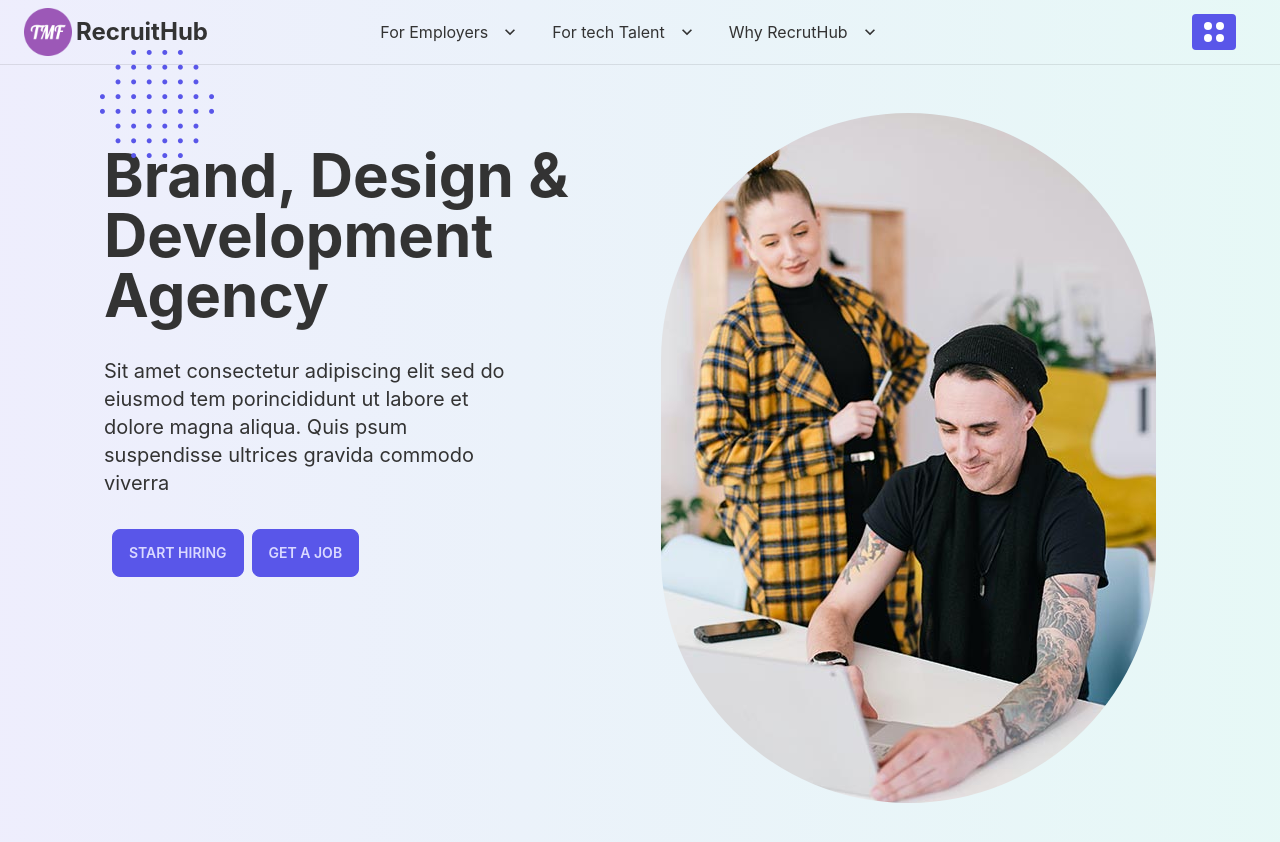
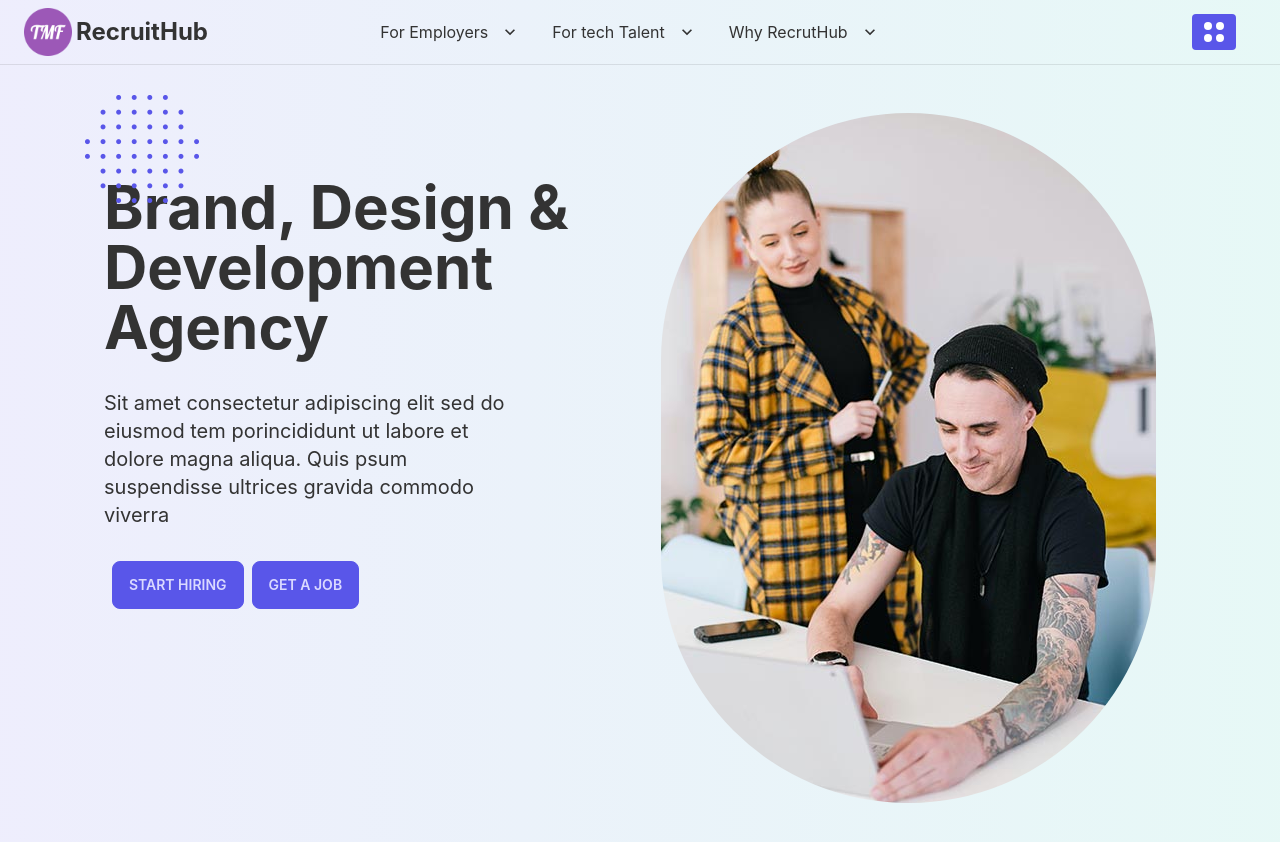
Before and after one commit to thecreativegang/recruit-hub-client-2, a React (Create React App) app: page / in a window 1280 px wide. Shown: the top 842 px of the page. Built offline with nearby package versions, Linux system fonts and the light colour scheme.

Commit message:
positioning banner image

```diff
--- a/src/components/Home/Banner.js
+++ b/src/components/Home/Banner.js
@@ -8,7 +8,7 @@ const Banner = () => {
         <div className='hero-banner-v1  my-container'>
             <section className='grid lg:grid-cols-2 justify-items-center content-end lg:px-[5rem] mx-auto pt-[3rem]'>
 
-                <div className='lg:py-[2rem] '>
+                <div className='lg:py-[4rem] '>
                     {/* <img src={bannerDot} alt="" /> */}
                     <div className='my-banner-img'></div>
 
--- a/src/components/Home/Home.css
+++ b/src/components/Home/Home.css
@@ -10,12 +10,13 @@
     z-index: -1;
 }
 
+
 .my-banner-img {
     content: '';
     width: 100%;
     position: absolute;
-    left: 100px;
-    top: 50px;
+    left: 85px;
+    top: 95px;
     height: 100%;
     background-image: url('../../Image/shape-1.png');
     background-repeat: no-repeat;
```
